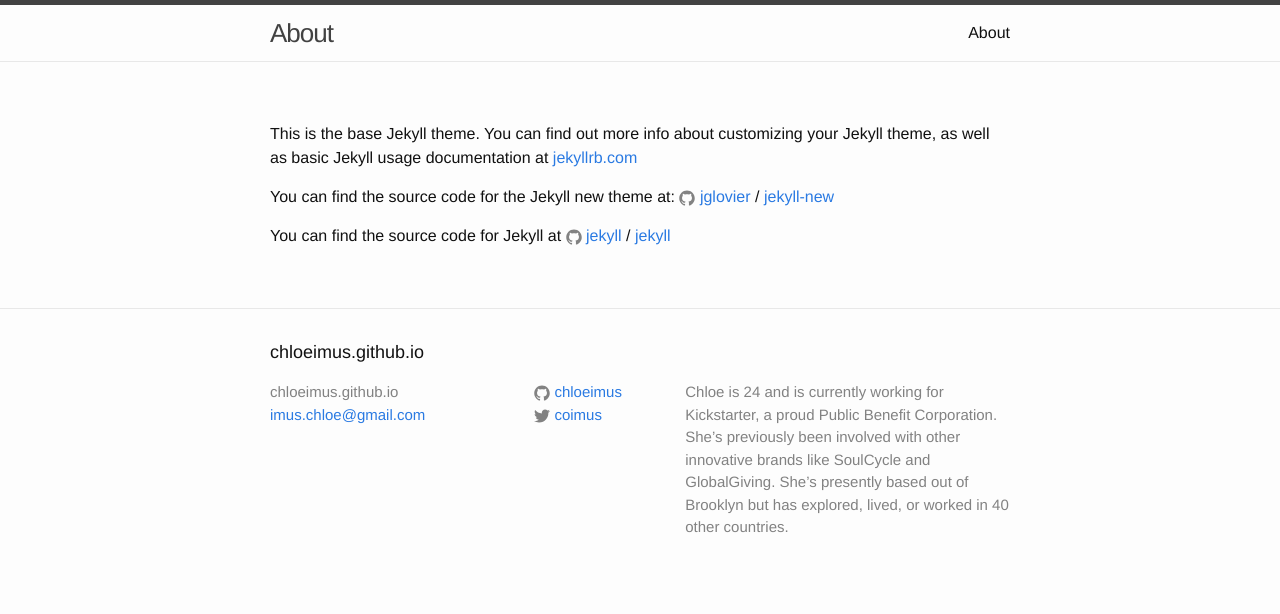
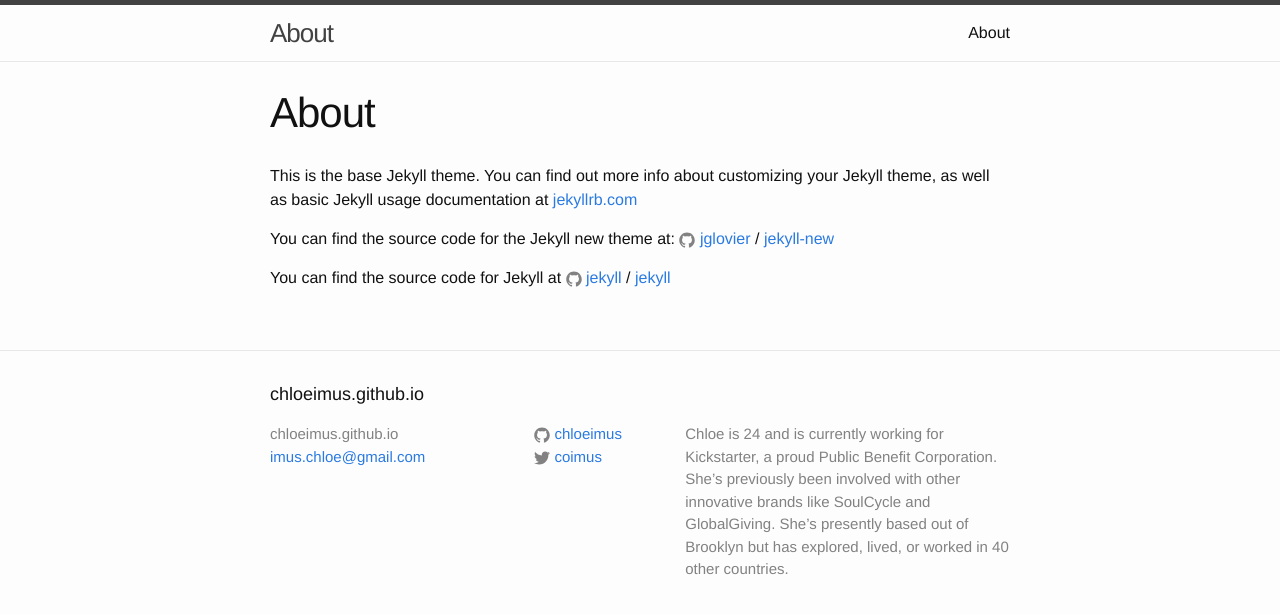
Before and after one commit to chloeimus/chloeimus.github.io, a Jekyll site: the page built from about.md, in a window 1280 px wide. Shown: the top 614 px of the page. Built offline with Jekyll 4.4.1, drawn with Linux system fonts in a browser that asks for light colours.

Commit message:
Update page.html

```diff
--- a/_layouts/page.html
+++ b/_layouts/page.html
@@ -4,7 +4,7 @@
 <article class="post">
 
   <header class="post-header">
-    <h1 class="post-title">{{ CHLOE IMUS }}</h1>
+    <h1 class="post-title">{{ page.title }}</h1>
   </header>
 
   <div class="post-content">
```
